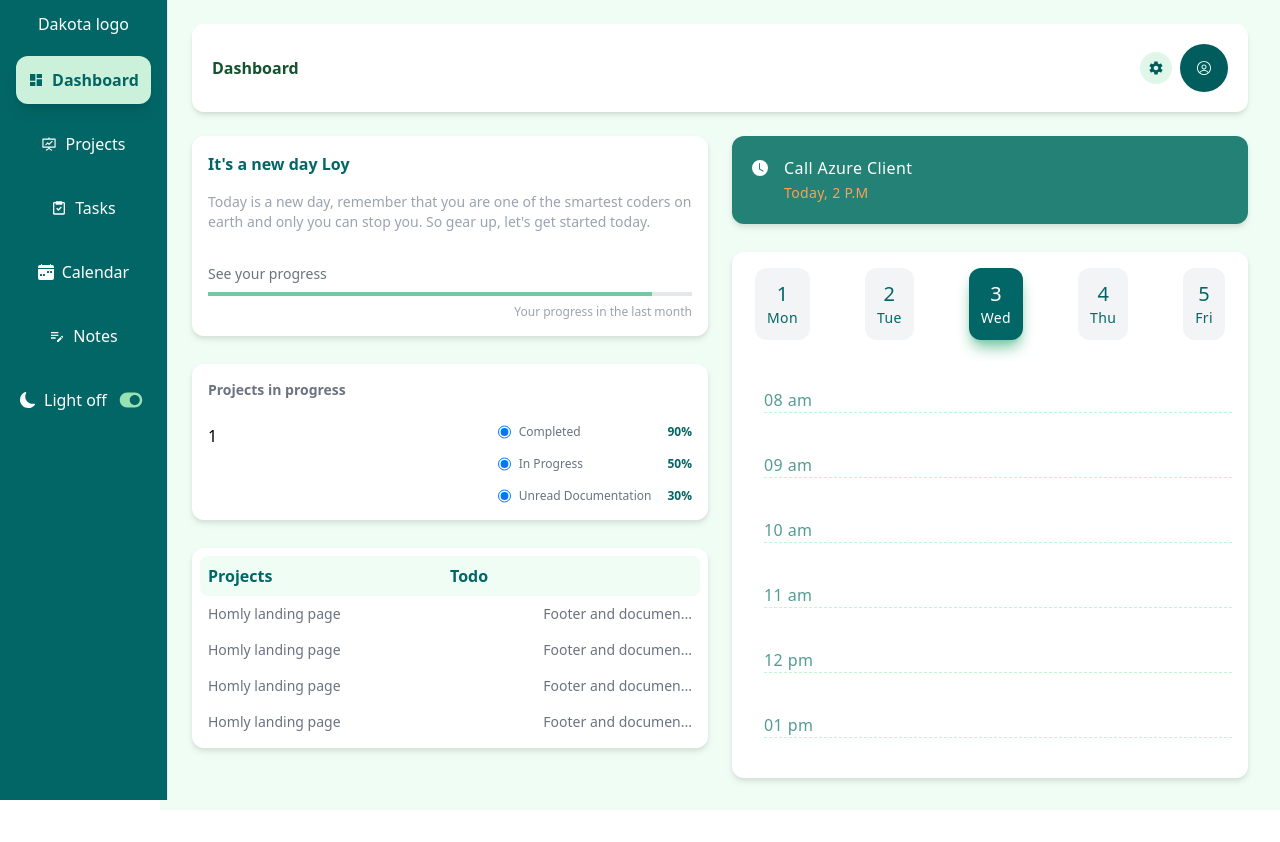
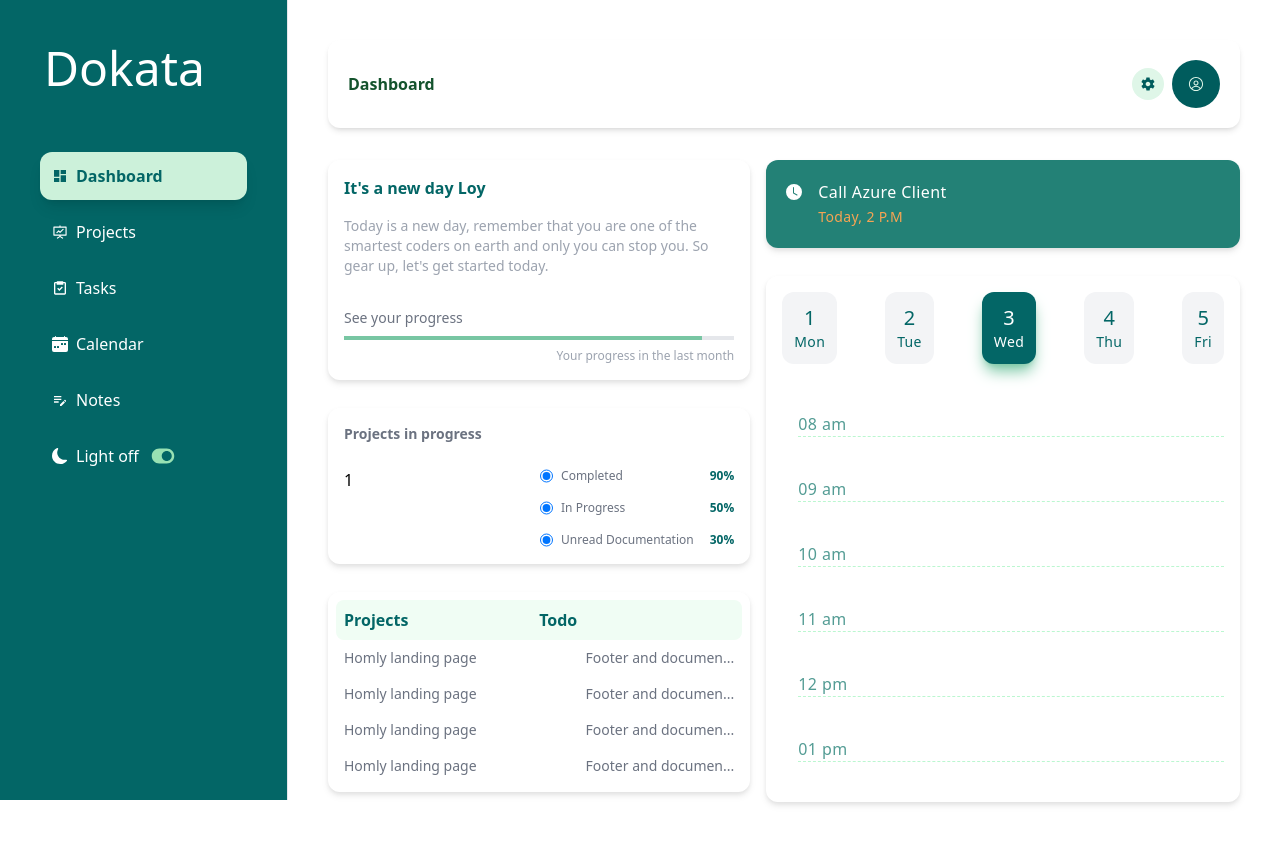
Before and after one commit to blessedmadukoma/dakota-client, a Next.js app: page / in a window 1280 px wide. Before the commit the page ends 810 px from the top, so only its background shows below. Built offline with nearby package versions, Linux system fonts and the light colour scheme.

Commit message:
updated the layout

```diff
--- a/components/Header.jsx
+++ b/components/Header.jsx
@@ -2,10 +2,10 @@ import React from "react";
 import { IoMdSettings } from "react-icons/io";
 import { RxAvatar } from "react-icons/rx";
 
-const Header = () => {
+const Header = ({dashboardText}) => {
   return (
     <header className="flex justify-between p-5 rounded-xl items-center bg-white shadow-md text-green-900 font-bold">
-      <h2>Dashboard</h2>
+      <h2>{dashboardText}</h2>
       <section className="flex items-center space-x-2">
         <div className="bg-[#DFF6E8] text-[#005C5D] p-2 rounded-2xl inline-block">
           <IoMdSettings />
--- /dev/null
+++ b/components/Layout.jsx
@@ -0,0 +1,19 @@
+import React from 'react'
+import RightSide from './RightSide'
+import LeftSide from './LeftSide'
+import Sidebar from './Sidebar'
+
+const Layout = ({children}) => {
+  return (
+    <div className='flex'>
+      <div className='w-full flex-1'>
+        <Sidebar />
+      </div>
+      <div className='flex'>
+       {children}
+      </div>
+    </div>
+  )
+}
+
+export default Layout
--- a/components/SideBarContent.jsx
+++ b/components/SideBarContent.jsx
@@ -8,56 +8,60 @@ import { BsFillCalendarWeekFill, BsMoonFill } from "react-icons/bs";
 
 const SideBarContent = () => {
   return (
-    <div className="fixed h-screen bg-[#036666] border-r-[1px] flex flex-col justify-between">
-      <section className="flex flex-col items-center text-white font-light">
+    <div className="h-screen w-72 p-8 bg-[#036666] border-r-[1px] flex flex-col justify-between">
+      <section className="flex flex-col  text-white font-light">
         <Link href="/">
           <div className="text-white p-3 rounded-lg inline-block">
-            {/* <RxSketchLogo /> */}Dakota logo
+            {/* <RxSketchLogo /> */}
+            <span className="text-5xl">
+              Dokata
+            </span>
           </div>
         </Link>
-
+        <div className="mt-10">
         <Link href="/">
-          <div className="bg-[#CCF1DA] text-[#036666] font-semibold m-2 p-3 rounded-xl shadow-lg flex justify-between items-center">
+          <div className="bg-[#CCF1DA] text-[#036666] font-semibold m-2 p-3 rounded-xl shadow-lg flex  items-center">
             <MdDashboard className="mr-2" />
             <p>Dashboard</p>
           </div>
         </Link>
 
         <Link href="/projects">
-          <div className="m-2 p-3 rounded-lg flex justify-between items-center">
+          <div className="m-2 p-3 rounded-lg flex  items-center">
             <AiOutlineFundProjectionScreen className="mr-2" />
             <p>Projects</p>
           </div>
         </Link>
 
         <Link href="/tasks">
-          <div className="m-2 p-3 rounded-lg flex justify-between items-center">
+          <div className="m-2 p-3 rounded-lg flex  items-center">
             <BiTask className="mr-2" />
             <p>Tasks</p>
           </div>
         </Link>
 
         <Link href="/calendar">
-          <div className="m-2 p-3 rounded-lg flex justify-between items-center">
+          <div className="m-2 p-3 rounded-lg flex  items-center">
             <BsFillCalendarWeekFill className="mr-2" />
             <p>Calendar</p>
           </div>
         </Link>
 
         <Link href="/notes">
-          <div className="m-2 p-3 rounded-lg flex justify-between items-center">
+          <div className="m-2 p-3 rounded-lg flex  items-center">
             <MdEditNote className="mr-2" />
             <p>Notes</p>
           </div>
         </Link>
 
         <Link href="#">
-          <div className="m-2 p-3 rounded-lg flex justify-between items-center">
+          <div className="m-2 p-3 rounded-lg flex  items-center">
             <BsMoonFill className="mr-2" />
             <p className="mr-2">Light off</p>
             <FaToggleOn className="w-8 h-5 text-[#98E1B3]" />
           </div>
         </Link>
+        </div>
       </section>
     </div>
   );
--- a/pages/_app.js
+++ b/pages/_app.js
@@ -3,8 +3,6 @@ import "@/styles/globals.css";
 
 export default function App({ Component, pageProps }) {
   return (
-    <Sidebar>
       <Component {...pageProps} />
-    </Sidebar>
   );
 }
--- a/pages/index.js
+++ b/pages/index.js
@@ -4,6 +4,8 @@ import { Inter } from "@next/font/google";
 import Header from "@/components/Header";
 import LeftSide from "@/components/LeftSide";
 import RightSide from "@/components/RightSide";
+import Layout from "@/components/Layout";
+import Sidebar from "@/components/Sidebar";
 
 const inter = Inter({ subsets: ["latin"] });
 
@@ -19,16 +21,18 @@ export default function Home() {
         <meta name="viewport" content="width=device-width, initial-scale=1" />
         <link rel="icon" href="/favicon.ico" />
       </Head>
-      <main className="bg-green-50 min-h-screen">
-        <section className="px-8 py-6">
-          <Header />
+      <Layout>
+        <div className="flex flex-col p-10">
+          <div className="mb-8">
+            <Header dashboardText="Dashboard" />
+          </div>
 
-          <section className="flex space-x-6 mt-4 py-2 max-h-screen">
+          <div className="flex space-x-4">
             <LeftSide />
             <RightSide />
-          </section>
-        </section>
-      </main>
+          </div>
+        </div>
+      </Layout>
     </>
   );
 }
```
